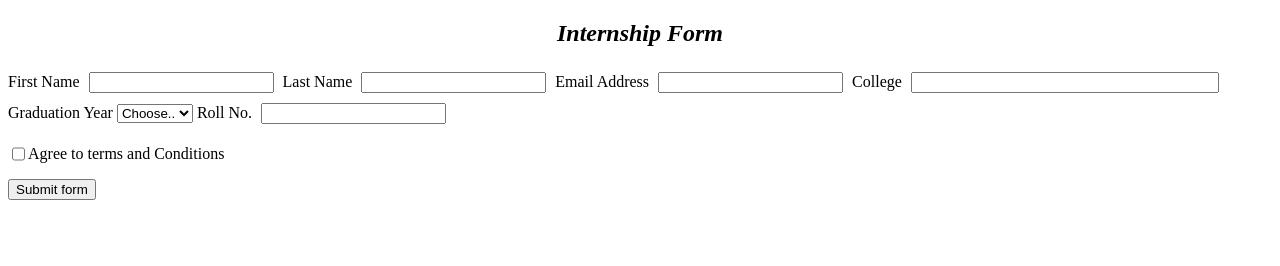
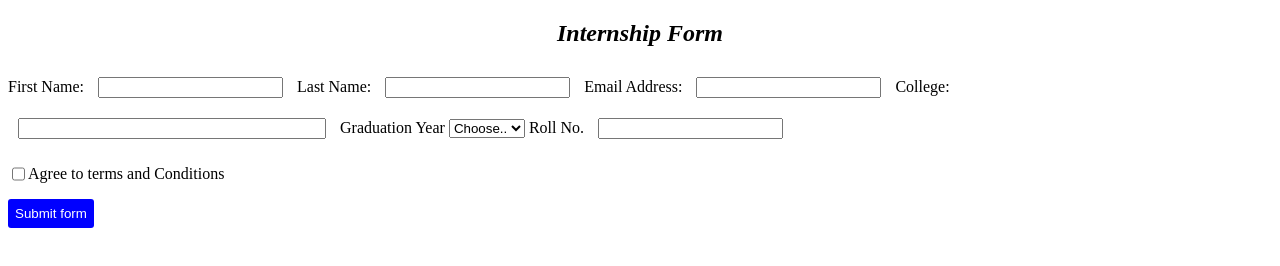
Before and after one commit to acciojob/bootstrap-form-easy-Adarsh4775, a website: page main.html in a window 1280 px wide. Drawn offline with Linux system fonts and the light colour scheme.

Commit message:
created a submission

```diff
--- a/main.html
+++ b/main.html
@@ -11,13 +11,13 @@
 	<!-- the entire body must be written by student -->
        <center><h2>Internship Form</h2></center>
     <div class="container">
-	<label for="first-name-input">First Name</label>
+	<label for="first-name-input">First Name:</label>
 	<input type="text" id="first-name-input">
-	<label for="last-name-input">Last Name</label>
+	<label for="last-name-input">Last Name:</label>
 	<input type="text" id="last-name-input">
-	<label for="email-input">Email Address</label>
+	<label for="email-input">Email Address:</label>
 	<input type="email" id="email-input">
-	<label for="college-input">College</label>
+	<label for="college-input">College:</label>
 	<input type="text" id="college-input">
 	<label for="graduation-input">Graduation Year</label>
 <select >
--- a/script.js
+++ b/script.js
@@ -1 +1,12 @@
 //your code here
+function bootForm(){
+	const firstName = document.getElementById("first-name-input");
+	const lastName = document.getElementById("last-name-input");
+    const email = document.getElementById("email-input");
+	const college = document.getElementById("college-input");
+	const graduation = document.getElementById("graduation-input");
+	const rollNo = document.getElementById("roll-no-input");
+	const checkBox = document.getElementById("conditions-checkbox");
+
+
+}
--- a/styles.css
+++ b/styles.css
@@ -8,24 +8,31 @@ h2{
 
 }
 #first-name-input{
-	margin:5px;
+	margin:10px;
 }
 #last-name-input{
-	margin:5px;
+	margin:10px;
 }
 #email-input{
-	margin:5px;
+	margin:10px;
 }
 #college-input{
-	margin:5px;
+	margin:10px;
 	width:300px;
 }
 #graduation-input{
-	margin:5px;
+	margin:10px;
 }
 #roll-no-input{
-	margin:5px;
+	margin:10px;
 }
 .box{
 	display:flex;
 }
+button{
+	background-color:blue;
+	color:white;
+	padding:7px;
+	border:none;
+	border-radius:3px;
+}
```
